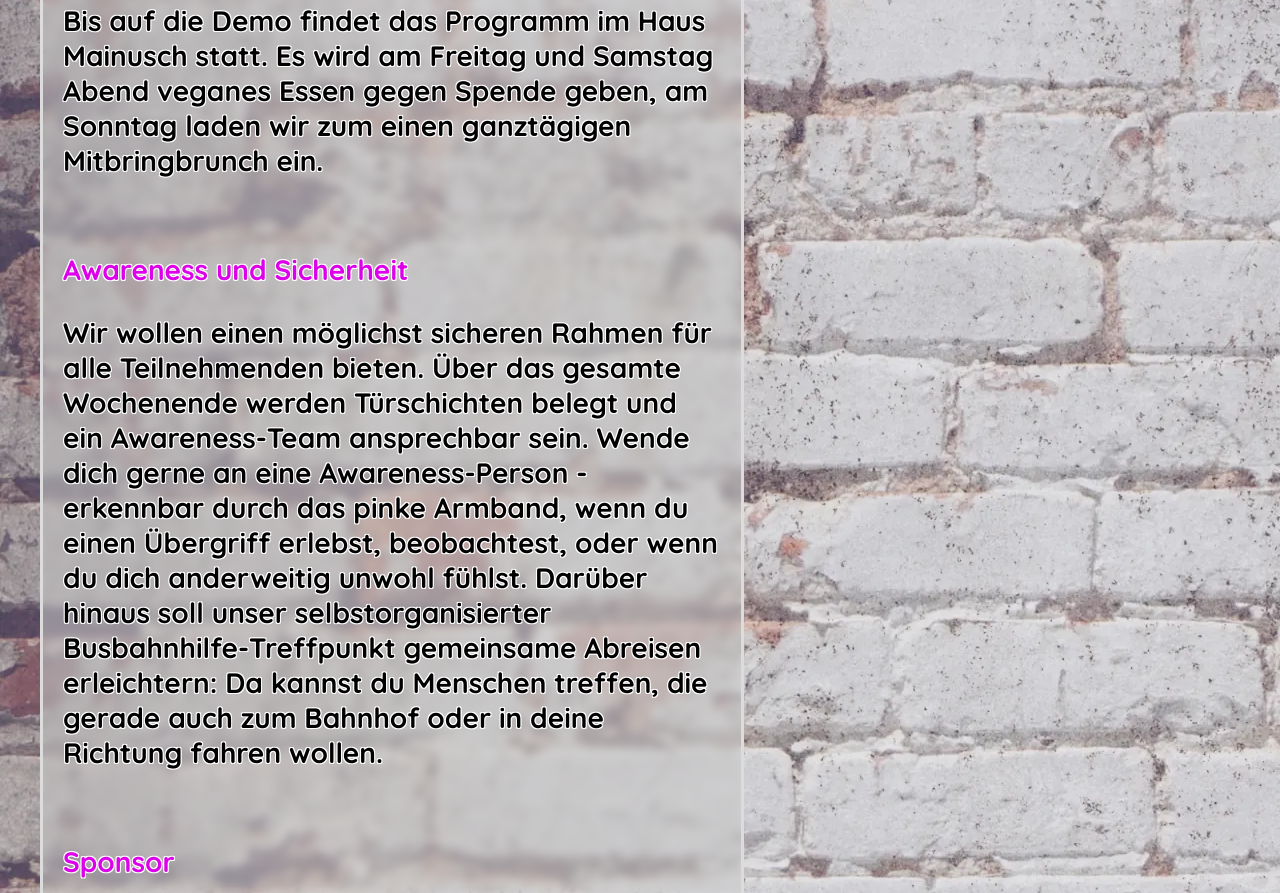
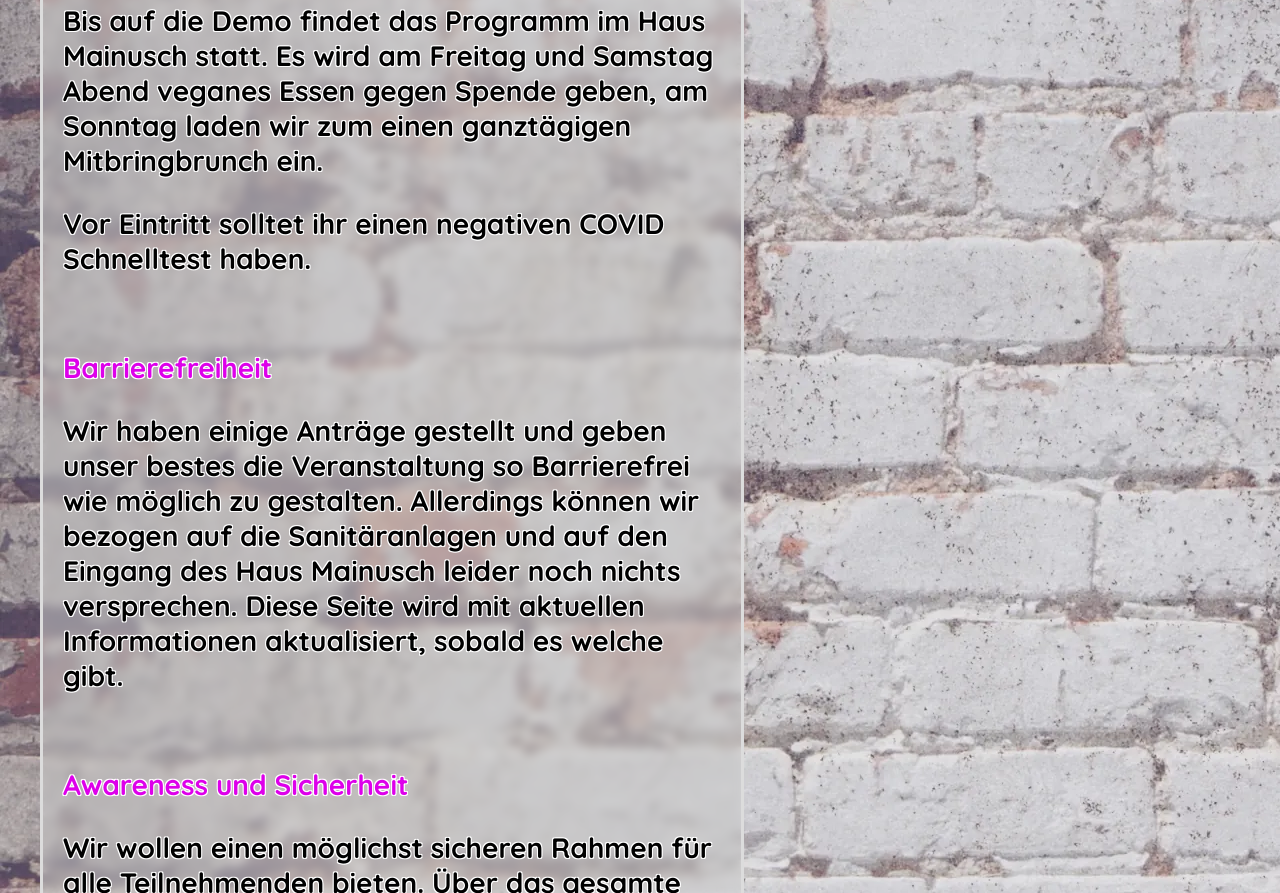
Before and after one commit to Nihilopia/qrcsd-mainz, a plain HTML site: page konzept.html in a window 1280 px wide. Shown: the part 678-1571 px from the top of the page. Drawn offline with Linux system fonts and the light colour scheme.

Commit message:
Text Updates

```diff
--- a/konzept.html
+++ b/konzept.html
@@ -19,6 +19,10 @@
     <p class="stylized-text">Konzept</p>
     <p class="regular-text">Über das ganze Wochenende wollen wir einen Raum schaffen, in dem queere Personen sich austauschen, vernetzen, gemeinsam Spaß haben und empowern können. Dafür bieten wir neben den vielfältigen Workshops und der Demo unter anderen auch Kleinkunst, eine Kleider- und Binderbörse und Solitattoos.</p>
     <p class="regular-text">Bis auf die Demo findet das Programm im Haus Mainusch statt. Es wird am Freitag und Samstag Abend veganes Essen gegen Spende geben, am Sonntag laden wir zum einen ganztägigen Mitbringbrunch ein.</p>
+    <p class="regular-text">Vor Eintritt solltet ihr einen negativen COVID Schnelltest haben.</p>
+    <br/>
+    <p class="stylized-text">Barrierefreiheit</p>
+    <p class="regular-text">Wir haben einige Anträge gestellt und geben unser bestes die Veranstaltung so Barrierefrei wie möglich zu gestalten. Allerdings können wir bezogen auf die Sanitäranlagen und auf den Eingang des Haus Mainusch leider noch nichts versprechen. Diese Seite wird mit aktuellen Informationen aktualisiert, sobald es welche gibt.</p>
     <br/>
     <p class="stylized-text">Awareness und Sicherheit</p>
     <p class="regular-text">Wir wollen einen möglichst sicheren Rahmen für alle Teilnehmenden bieten. Über das gesamte Wochenende werden Türschichten belegt und ein Awareness-Team ansprechbar sein. Wende dich gerne an eine Awareness-Person - erkennbar durch das pinke Armband, wenn du einen Übergriff erlebst, beobachtest, oder wenn du dich anderweitig unwohl fühlst. Darüber hinaus soll unser selbstorganisierter Busbahnhilfe-Treffpunkt gemeinsame Abreisen erleichtern: Da kannst du Menschen treffen, die gerade auch zum Bahnhof oder in deine Richtung fahren wollen.</p>
```
Also changed, not shown: demo.html (+1 -0 lines).
